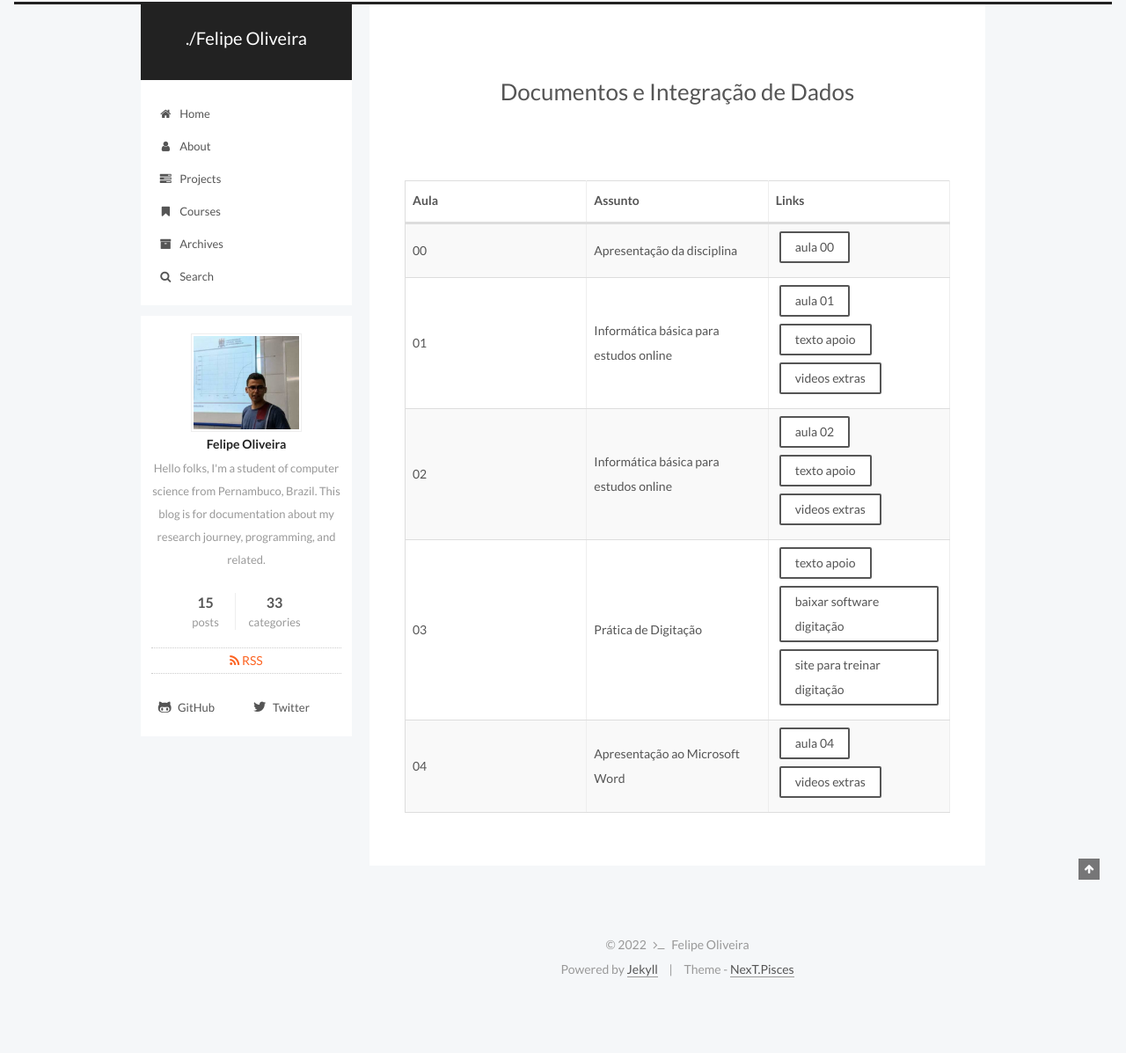
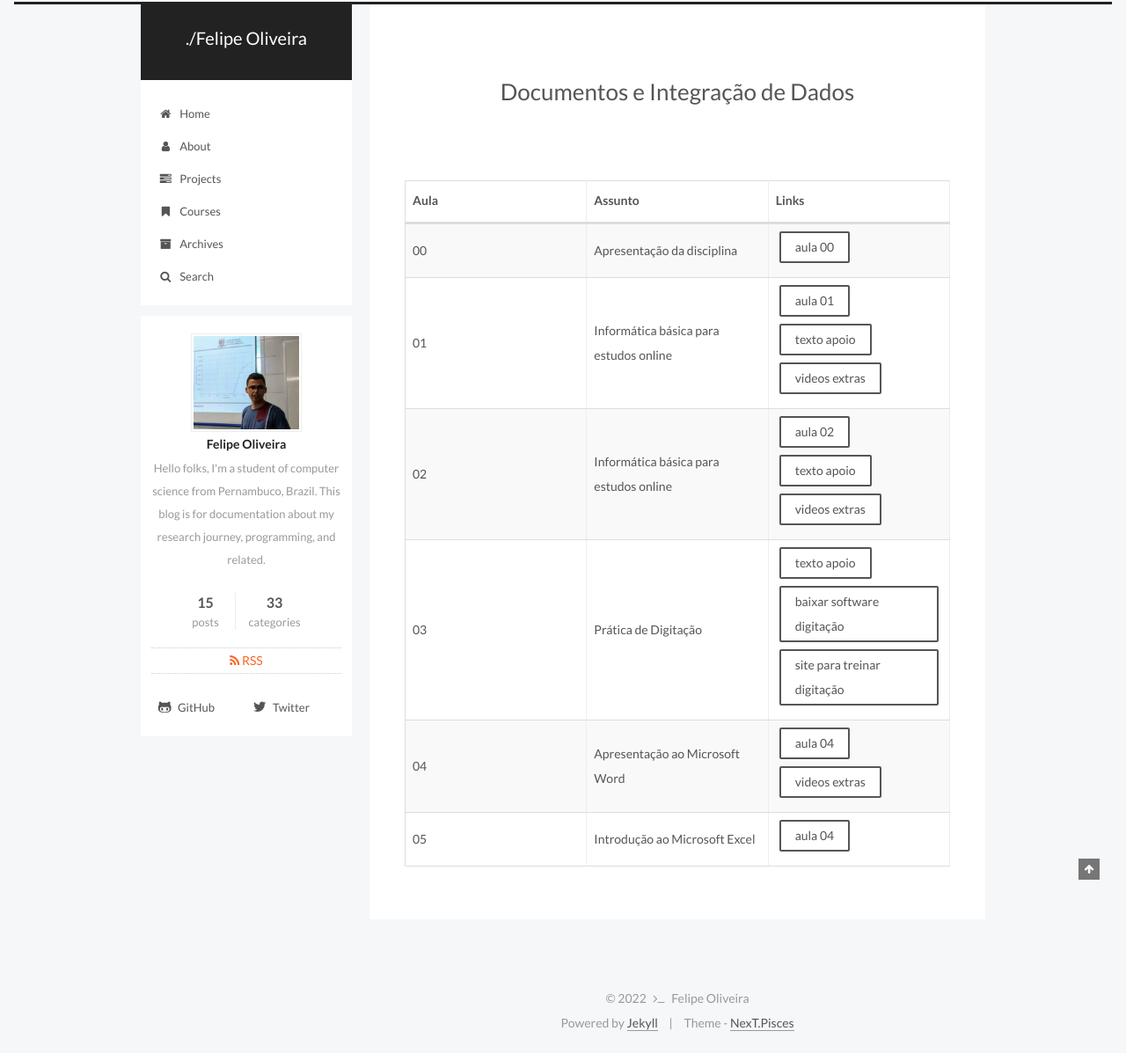
Before and after one commit to fdoliv/fdoliv.github.io, a Jekyll site: the page built from courses/did/index.md, in a window 1280 px wide. Shown: the whole page at 88% size. Built offline with Jekyll 4.4.1, drawn with Linux system fonts in a browser that asks for light colours; before the commit the page ends 1136 px from its top, so only the background shows below that.

Commit message:
aula 05 did

```diff
--- a/courses/did/index.md
+++ b/courses/did/index.md
@@ -17,3 +17,4 @@ excerpt: Disciplina Documentos e integração de Dados da Escola Técnica Estadu
 | 02 | Informática básica para estudos online | <a href="{{ site.url }}/assets/arquivos/per/aula02-did.pdf" target="blank" class="btn">aula 02</a> <a href="{{ site.url }}/assets/arquivos/per/texto02.pdf" target="blank" class="btn">texto apoio</a> <a href="https://youtube.com/playlist?list=PLsJGhs3ZmfHK_TzWAai30WKCh0B7s9NGT" target="blank" class="btn">videos extras</a> |
 | 03 | Prática de Digitação | <a href="https://www.soportugues.com.br/secoes/dicas/digitar/" target="blank" class="btn">texto apoio</a> <a href="https://rapidtyping.com/en/downloads/typing-tutor/ver-5/RapidTyping_Setup_5.4_x32.exe" target="blank" class="btn">baixar software digitação</a> <a href="https://www.typingclub.com/digitacao" target="blank" class="btn">site para treinar digitação</a> |
 | 04 | Apresentação ao Microsoft Word | <a href="{{ site.url }}/assets/arquivos/per/aula04.pdf" target="blank" class="btn">aula 04</a> <a href="https://youtube.com/playlist?list=PLsJGhs3ZmfHIPnmWa_39ZjeM4YFS2LGcY" target="blank" class="btn">videos extras</a> |
+| 05 | Introdução ao Microsoft Excel | <a href="{{ site.url }}/assets/arquivos/per/aula05.pdf" target="blank" class="btn">aula 04</a> |
```
Also changed, not shown: 1 other file.
